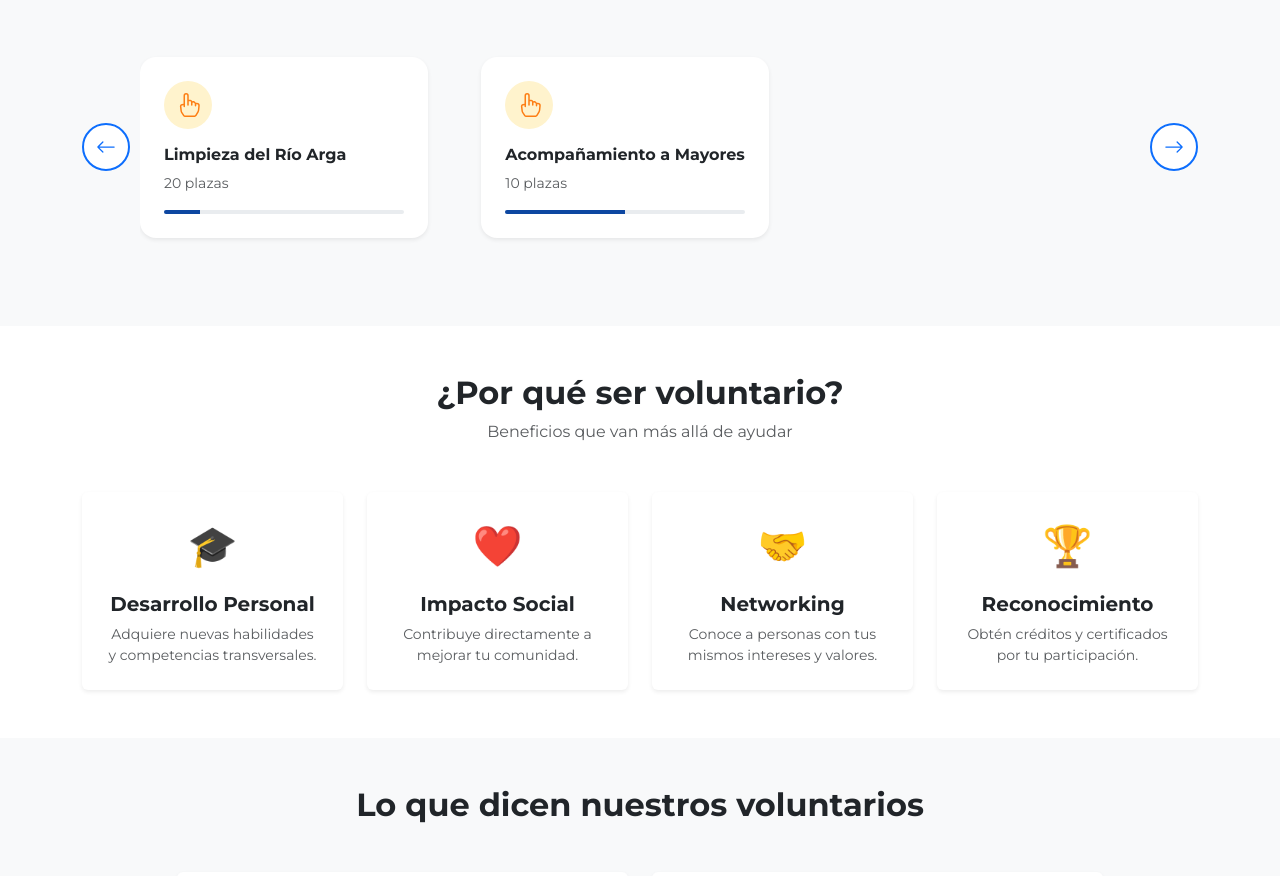
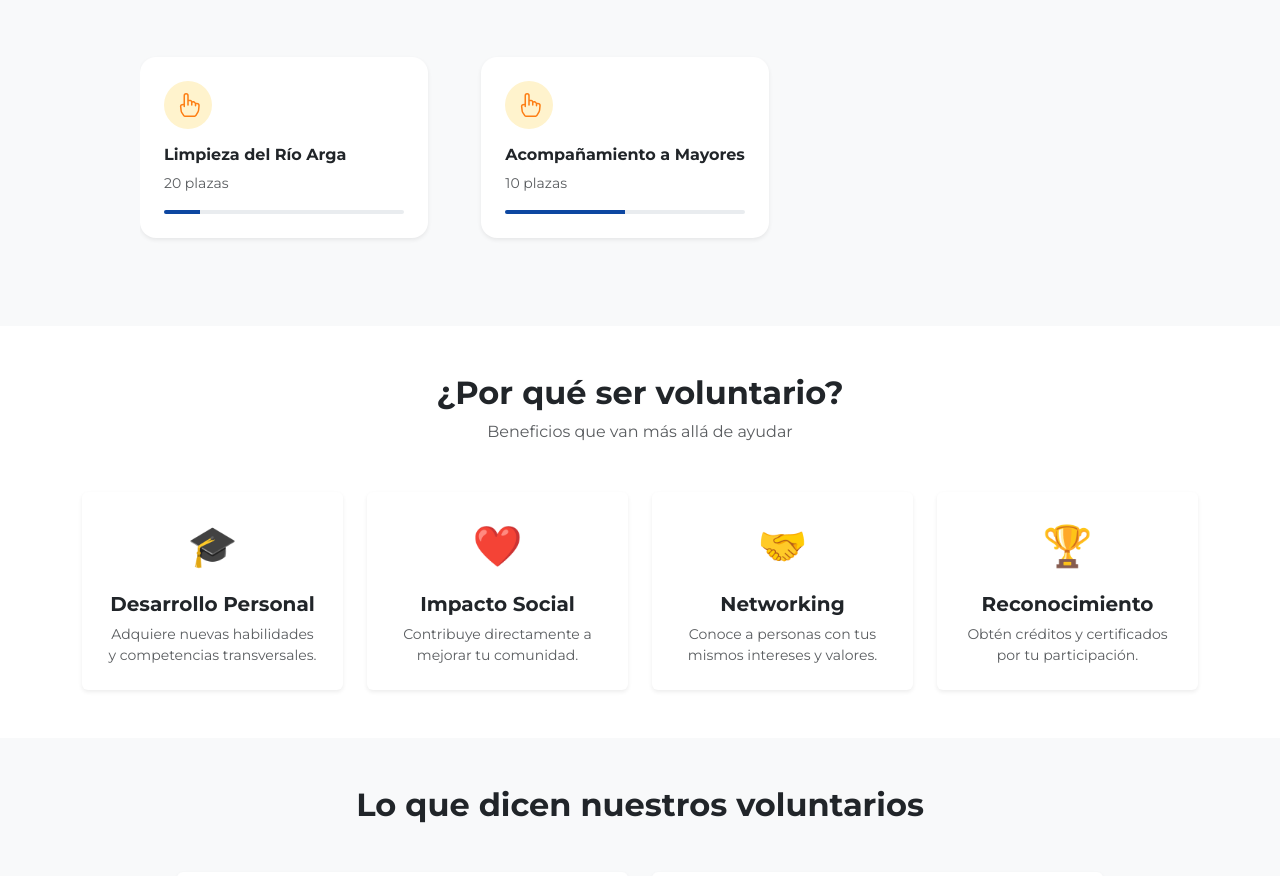
Before and after one commit to Alejandro-4v/Voluntariado4V, an Angular app in the folder Angular/WebVoluntariado/: page / in a window 1280 px wide. Shown: the part 927-1803 px from the top of the page. Built offline with nearby package versions, Linux system fonts and the light colour scheme.

Commit message:
feat: cambio en la visibilidado no de la flecha del carrousel cards

```diff
--- a/Angular/WebVoluntariado/src/app/shared/components/app-carrousel/app-carrousel.html
+++ b/Angular/WebVoluntariado/src/app/shared/components/app-carrousel/app-carrousel.html
@@ -1,7 +1,7 @@
 <div class="position-relative w-100 px-0 px-md-5">
 
   <!-- FLECHA IZQUIERDA -->
-  <button
+  <button *ngIf="items.length > 3"
     class="btn btn-outline-primary rounded-circle d-none d-md-flex align-items-center justify-content-center position-absolute top-50 start-0 translate-middle-y bg-white"
     style="width: 48px; height: 48px; z-index: 10; left: 0px; border-width: 2px;" (click)="scroll('left')">
     <svg xmlns="http://www.w3.org/2000/svg" width="24" height="24" fill="currentColor" class="bi bi-arrow-left"
@@ -40,7 +40,7 @@
   </div>
 
   <!-- FLECHA DERECHA -->
-  <button
+  <button *ngIf="items.length > 3"
     class="btn btn-outline-primary rounded-circle d-none d-md-flex align-items-center justify-content-center position-absolute top-50 end-0 translate-middle-y bg-white"
     style="width: 48px; height: 48px; z-index: 10; right: 0px; border-width: 2px;" (click)="scroll('right')">
     <svg xmlns="http://www.w3.org/2000/svg" width="24" height="24" fill="currentColor" class="bi bi-arrow-right"
```
